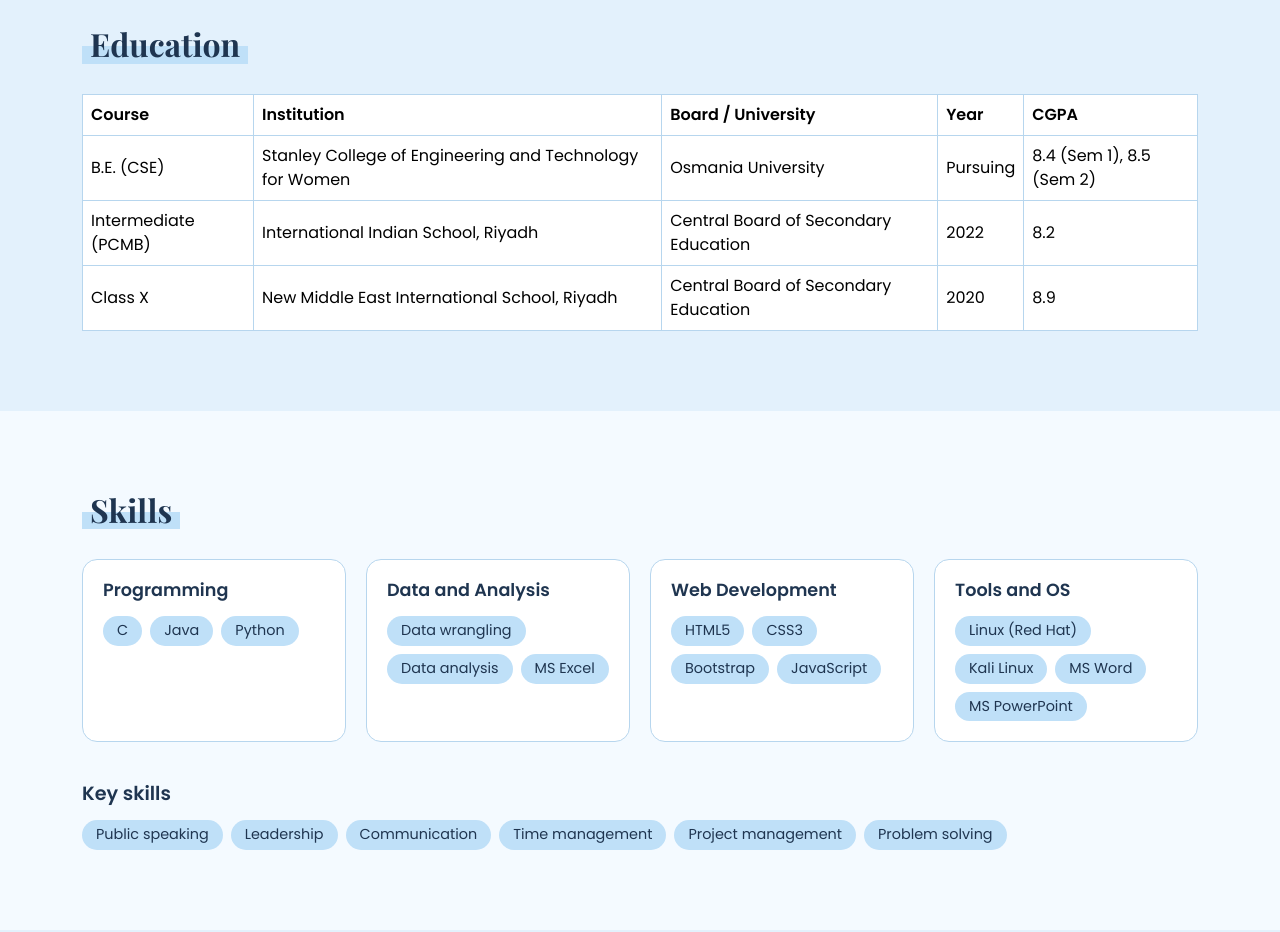
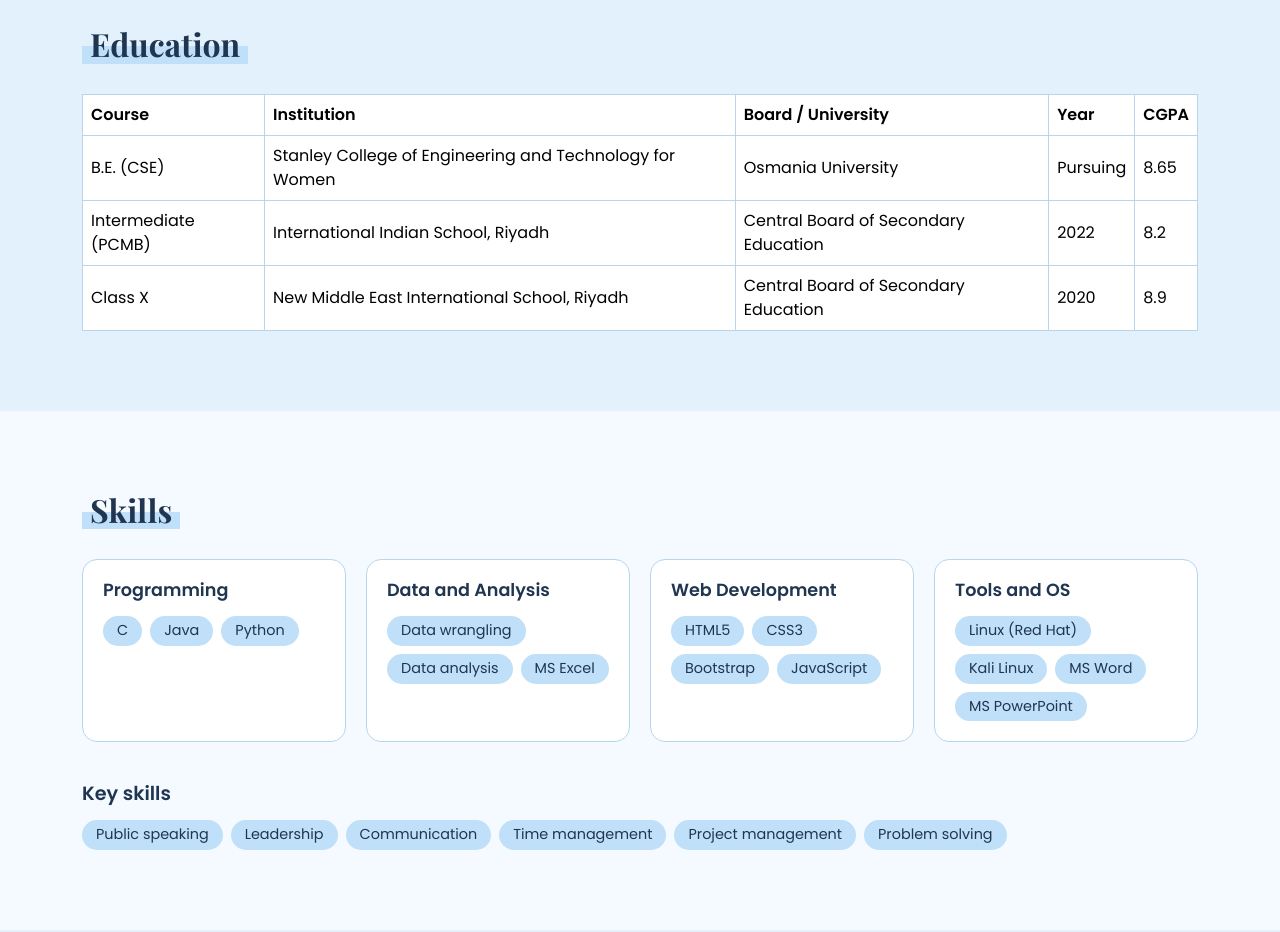
Before and after one commit to manall17/Portfolio, a plain HTML site: page index.html in a window 1280 px wide. Shown: the part 1280-2212 px from the top of the page. Drawn offline with nearby package versions, Linux system fonts and the light colour scheme.

Commit message:
Update index.html

```diff
--- a/index.html
+++ b/index.html
@@ -141,7 +141,7 @@
                 <td>Stanley College of Engineering and Technology for Women</td>
                 <td>Osmania University</td>
                 <td>Pursuing</td>
-                <td>8.4 (Sem 1), 8.5 (Sem 2)</td>
+                <td>8.65</td>
               </tr>
               <tr>
                 <td>Intermediate (PCMB)</td>
```
